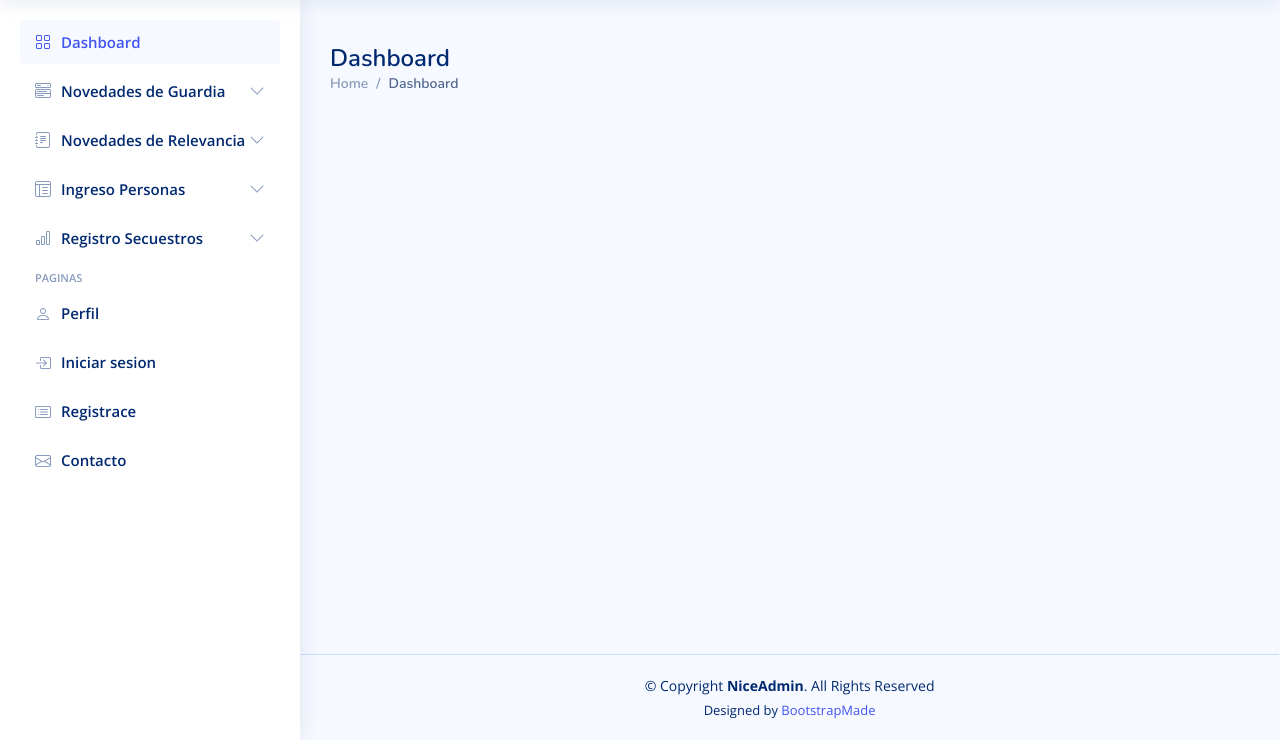
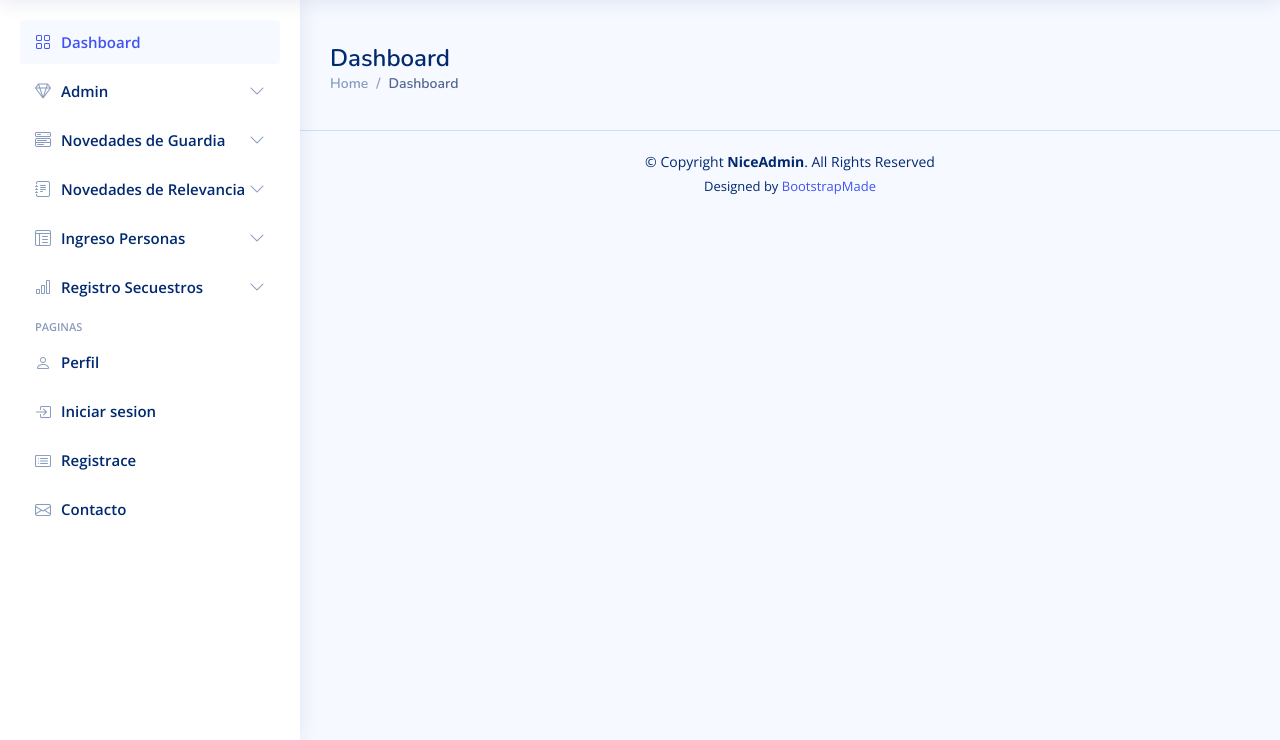
Before and after one commit to Aguerit0/sae911, a PHP site: page / in a window 1280 px wide. Shown: the part 60-800 px from the top of the page. Run offline with PHP 8.4, Linux system fonts and the light colour scheme; some libraries are stand-ins or nearby versions.

Commit message:
admin
admin

```diff
--- a/assets/css/style.css
+++ b/assets/css/style.css
@@ -1245,9 +1245,7 @@ h6 {
   font-size: 14px;
   transition: all 0.3s;
   border-top: 1px solid #cddfff;
-  position: absolute;
-  bottom: 0;
-  width: 76.5%;
+
 
 }
 
--- a/index.html
+++ b/index.html
@@ -184,6 +184,26 @@
         </a>
       </li><!-- End Dashboard Nav -->
 
+
+      <li class="nav-item">
+        <a class="nav-link collapsed" data-bs-target="#icons-nav" data-bs-toggle="collapse" href="#">
+          <i class="bi bi-gem"></i><span>Admin</span><i class="bi bi-chevron-down ms-auto"></i>
+        </a>
+        <ul id="icons-nav" class="nav-content collapse " data-bs-parent="#sidebar-nav">
+          <li>
+            <a href="">
+              <i class="bi bi-circle"></i><span>Comisarias</span>
+            </a>
+          </li>
+          <li>
+            <a href="">
+              <i class="bi bi-circle"></i><span>Usuarios</span>
+            </a>
+          </li>
+
+        </ul>
+      </li><!-- End Icons Nav -->
+
       <li class="nav-item">
         <a class="nav-link collapsed" data-bs-target="#components-nav" data-bs-toggle="collapse" href="#">
           <i class="bi bi-menu-button-wide"></i><span>Novedades de Guardia</span><i class="bi bi-chevron-down ms-auto"></i>
@@ -191,8 +211,13 @@
         <ul id="components-nav" class="nav-content collapse " data-bs-parent="#sidebar-nav">
 
           <li>
-            <a href="components-tooltips.html">
-              <i class="bi bi-circle"></i><span>Tooltips</span>
+            <a href="">
+              <i class="bi bi-circle"></i><span>Agregar registros</span>
+            </a>
+          </li>
+          <li>
+            <a href="">
+              <i class="bi bi-circle"></i><span>Ver registros</span>
             </a>
           </li>
         </ul>
@@ -205,8 +230,13 @@
         <ul id="forms-nav" class="nav-content collapse " data-bs-parent="#sidebar-nav">
 
           <li>
-            <a href="forms-validation.html">
-              <i class="bi bi-circle"></i><span>Form Validation</span>
+            <a href="">
+              <i class="bi bi-circle"></i><span>Agregar registros</span>
+            </a>
+          </li>
+          <li>
+            <a href="">
+              <i class="bi bi-circle"></i><span>Ver registros</span>
             </a>
           </li>
         </ul>
@@ -219,8 +249,13 @@
         <ul id="tables-nav" class="nav-content collapse " data-bs-parent="#sidebar-nav">
 
           <li>
-            <a href="tables-data.html">
-              <i class="bi bi-circle"></i><span>Data Tables</span>
+            <a href="">
+              <i class="bi bi-circle"></i><span>Agregar registros</span>
+            </a>
+          </li>
+          <li>
+            <a href="">
+              <i class="bi bi-circle"></i><span>Ver registros</span>
             </a>
           </li>
         </ul>
@@ -234,8 +269,13 @@
 
 
           <li>
-            <a href="charts-echarts.html">
-              <i class="bi bi-circle"></i><span>ECharts</span>
+            <a href="">
+              <i class="bi bi-circle"></i><span>Agregar registros</span>
+            </a>
+          </li>
+          <li>
+            <a href="">
+              <i class="bi bi-circle"></i><span>Ver registros</span>
             </a>
           </li>
         </ul>
```
